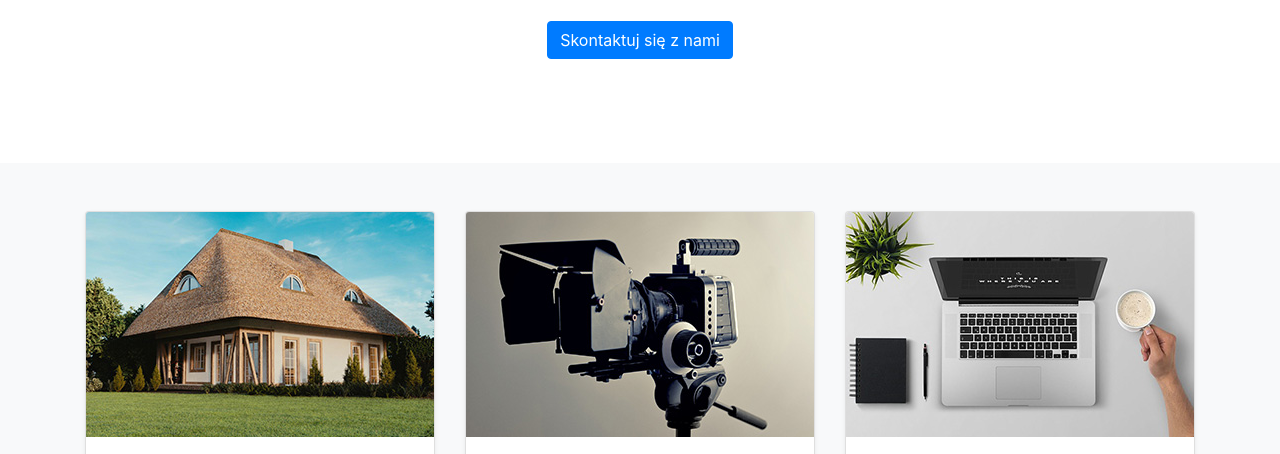
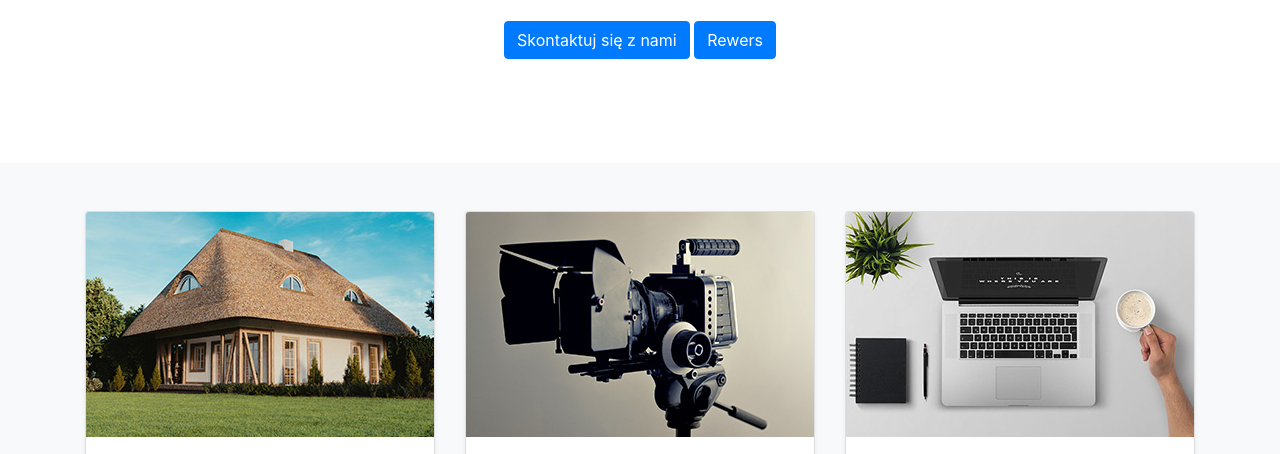
Before and after one commit to biurofund/biurofund.github.io, a plain HTML site: page index.html in a window 1280 px wide. Shown: the part 319-773 px from the top of the page. Drawn offline with nearby package versions, Linux system fonts and the light colour scheme.

Commit message:
Initial commit

```diff
--- a/index.html
+++ b/index.html
@@ -66,6 +66,7 @@
           <p class="lead text-muted">Proponujemy narzędzia marketingu online dedykowane małym i średnim firmom.</p>
           <p>
             <a href="kontakt.html" class="btn btn-primary my-2">Skontaktuj się z nami</a>
+			<a href="rewers.html" class="btn btn-primary my-2">Rewers</a>
             <!-- <a href="#" class="btn btn-secondary my-2">Secondary action</a> //-->
           </p>
         </div>
```
